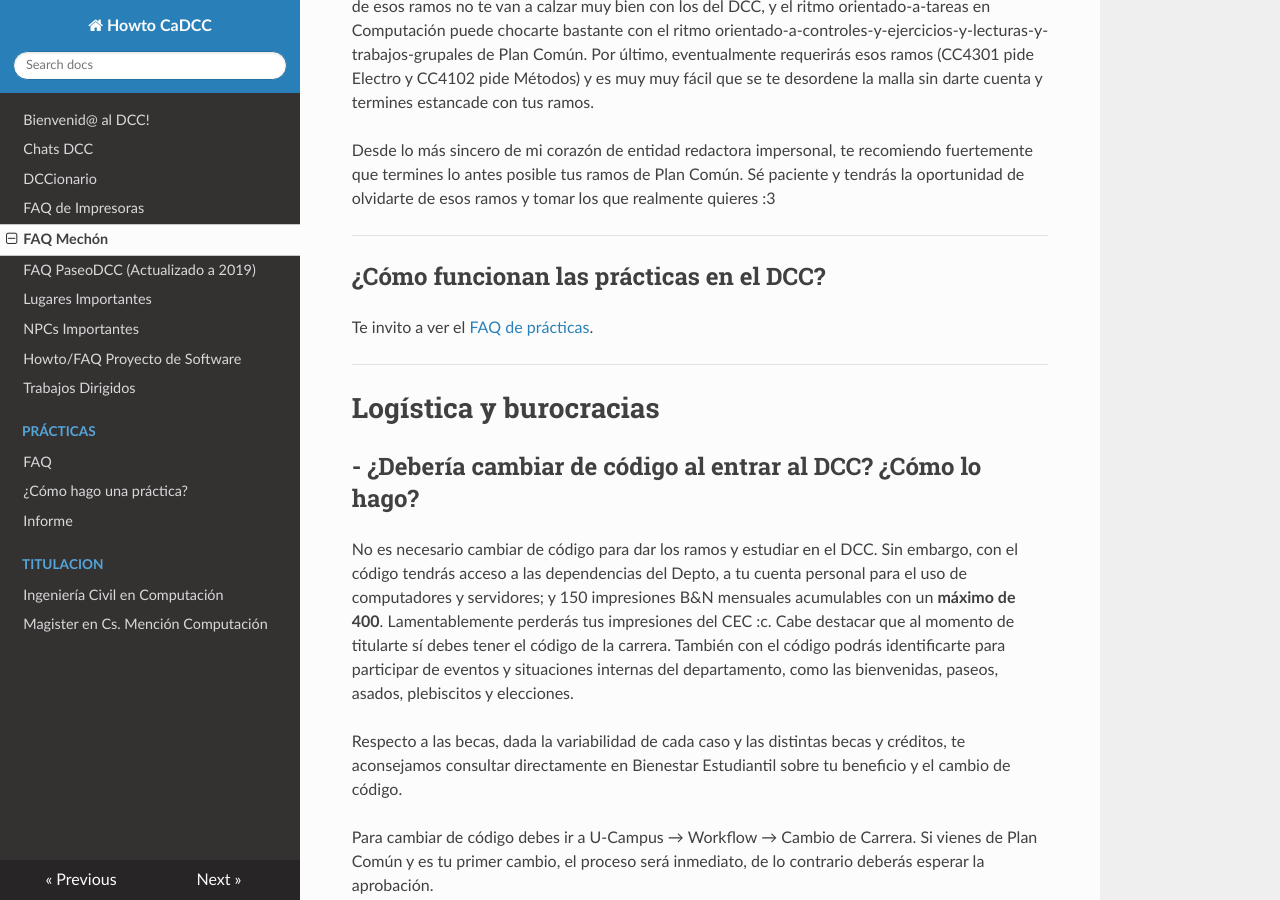
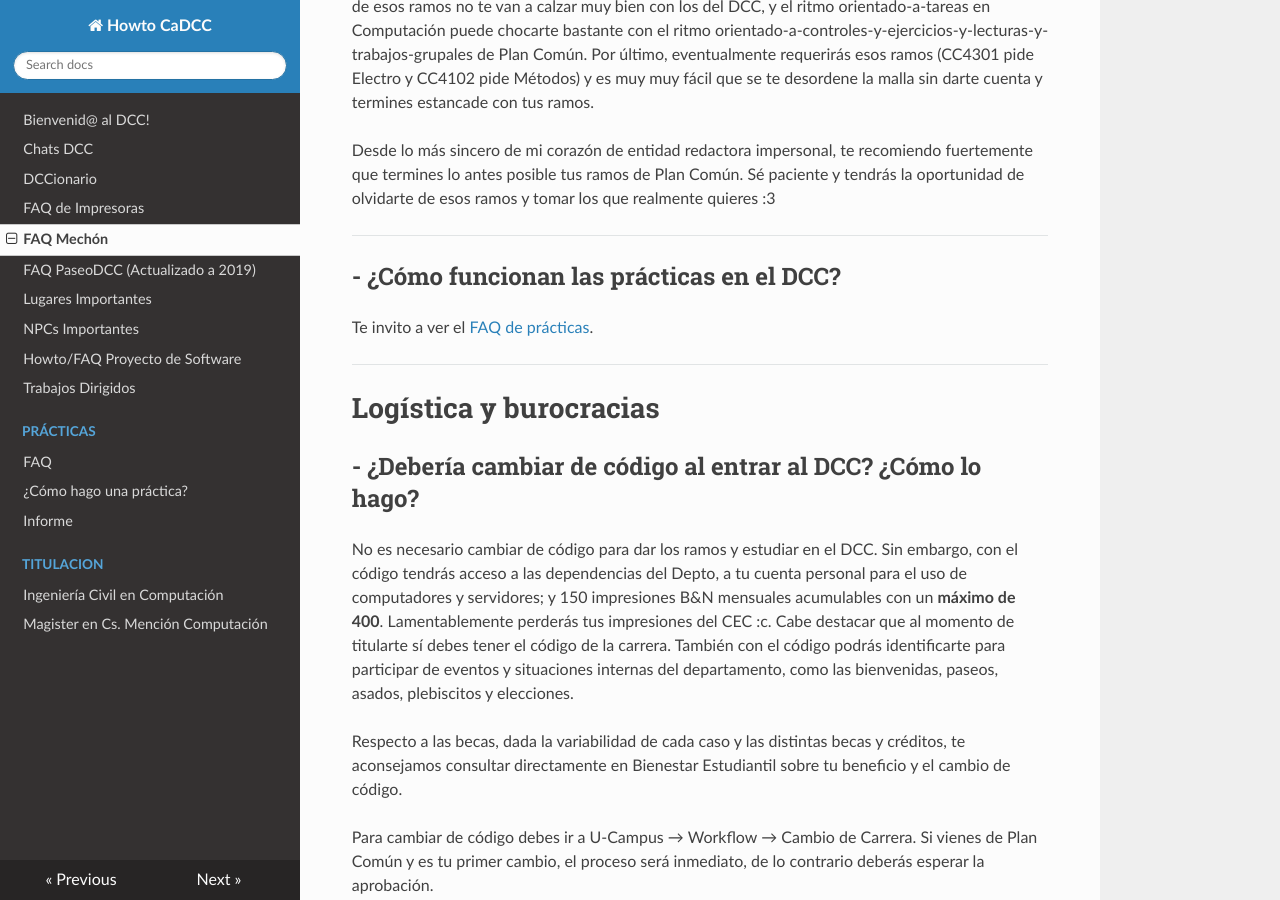
Before and after one commit to cadcc/howto, an MkDocs documentation site: the page built from docs/FAQ Mechón.md, in a window 1280 px wide and 900 px high, scrolled down 6664 px. Built offline with MkDocs 1.6.1, drawn with Linux system fonts in a browser that asks for light colours; nearby versions of some CDN libraries.

```diff
--- a/docs/FAQ Mechón.md
+++ b/docs/FAQ Mechón.md
@@ -181,7 +181,7 @@ Desde lo más sincero de mi corazón de entidad redactora impersonal, te recomie
 
 ---
 
-## ¿Cómo funcionan las prácticas en el DCC?
+## - ¿Cómo funcionan las prácticas en el DCC?
 
 Te invito a ver el [FAQ de prácticas](https://faq.cadcc.cl/es/latest/Pr%C3%A1cticas/How%20do%20I%20Practica/).
 
```
